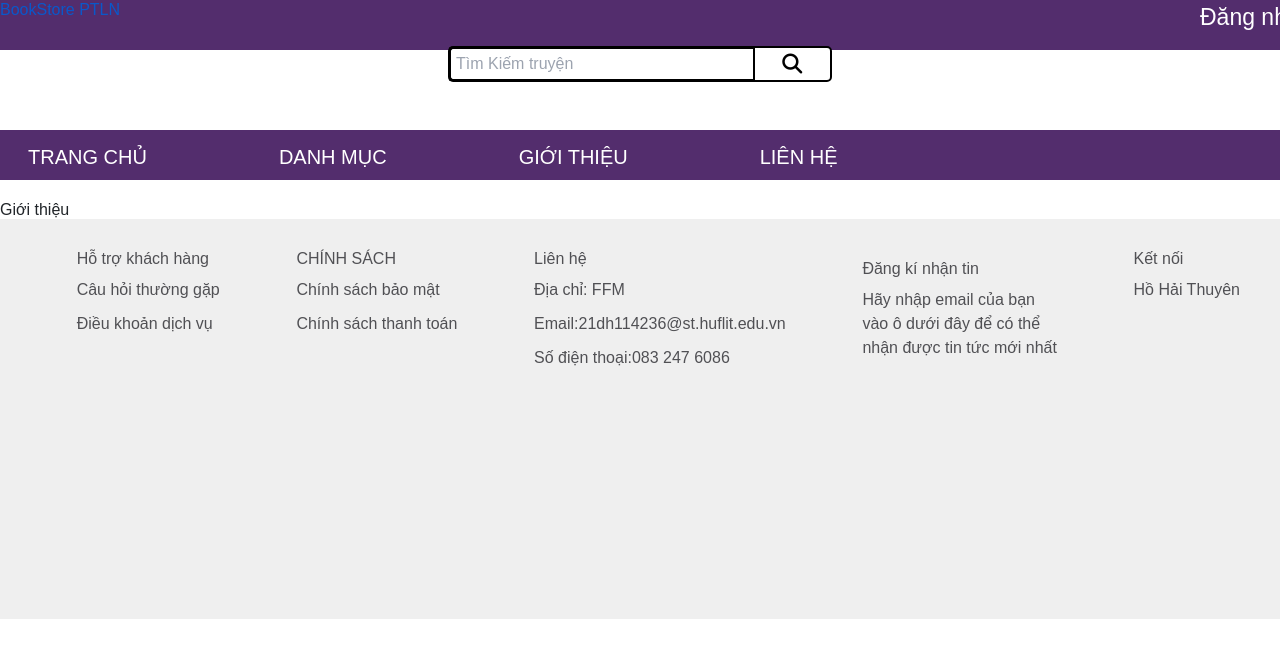
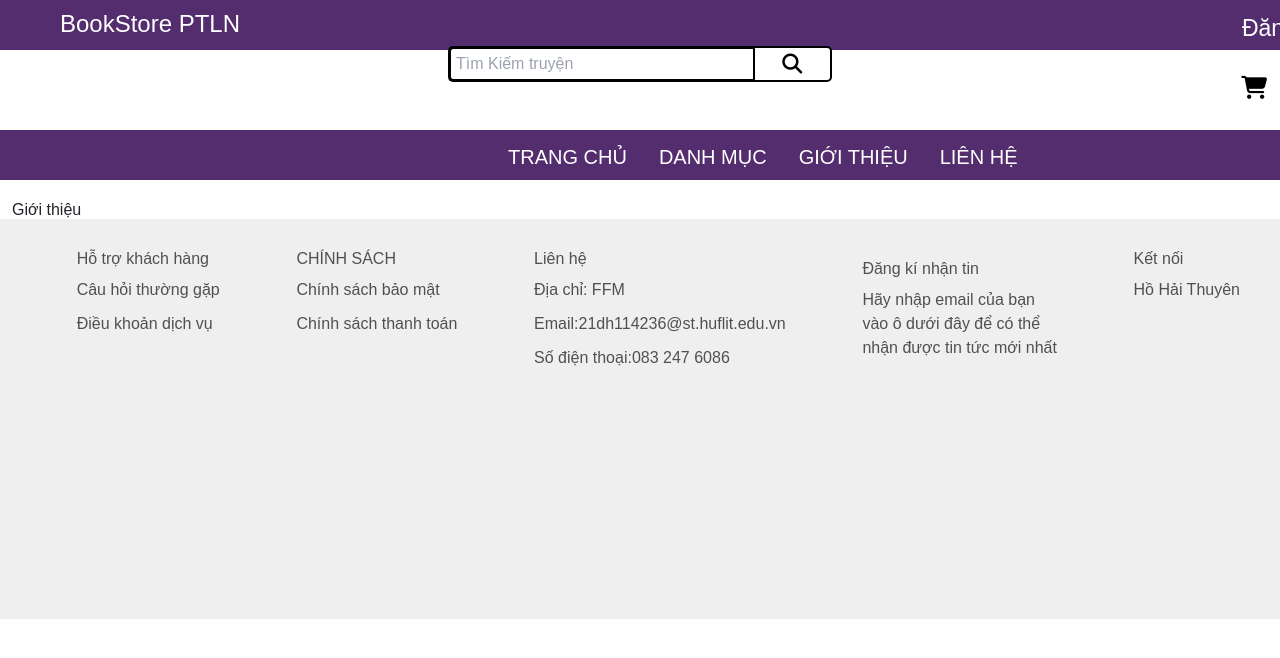
Before and after one commit to GS-755/ffm-fe, a React (Vite) app: page /about in a window 1280 px wide. Shown: the top 658 px of the page. Built offline with nearby package versions, Linux system fonts and the light colour scheme; a web font is replaced by a local one.

Commit message:
Complete base of sponsor

```diff
--- a/src/component/About.tsx
+++ b/src/component/About.tsx
@@ -3,7 +3,7 @@ import { MainLayout } from "../layout/Layout"
 function About() {
   return (
     <MainLayout>
-      <div>
+      <div className="container">
         <h1>Giới thiệu</h1>
       </div>
     </MainLayout>
--- a/src/layout/Navbar.tsx
+++ b/src/layout/Navbar.tsx
@@ -1,20 +1,4 @@
-// import "../style/thuyen/AcountStyle.css";
-// import "../style/thuyen/DetailsStyle.css";
-// import "../style/thuyen/Font.css";
-// import "../style/thuyen/FooterStyle.css";
-// import "../style/thuyen/inline.css";
-// import "../style/thuyen/LayoutCart.css";
-// import "../style/thuyen/LayoutStyle.css";
-// import "../style/thuyen/menu.css";
-// import "../style/thuyen/mystyle.css";
-// import "../style/thuyen/PagedList.css";
-// import "../style/thuyen/PageStyle.css";
-// import "../style/thuyen/ProductsStyle.css";
-// import "../style/thuyen/profile.css";
-// import "../style/thuyen/ProViewStyle.css";
-// import "../style/thuyen/Site.css";
-// import "../style/thuyen/StyleWeb.css";
-
+import "../style/thuyen/inline.css";
 import { Link } from "react-router-dom";
 
 const Navbar = () => {
@@ -24,12 +8,19 @@ const Navbar = () => {
                 <div className="wrapper">
                     <div className="TenWeb">
                         <a href="#" className="link">
-                            <h4 className="brand-name">BookStore PTLN</h4>
+                            <h4 className="text brand-name">BookStore PTLN</h4>
                         </a>
                     </div>
-                    <div className="text brand-name">
-                        <a href="#">Đăng nhập</a> |
-                        <a href="#"> Đăng ký</a>
+                    <div className="brand-name">
+                        <div className="text-white mx-3">
+                            <a href="#" className="link">Đăng nhập</a> |
+                            <a href="#" className="link"> Đăng ký</a>
+                        </div>
+                        <div className="mt-4 text brand-name-dark align-middle">
+                            <a href="#"><i className="fa-solid fa-cart-shopping"></i></a>
+                            <a href="#">&emsp;Giỏ hàng</a>
+                            <span className="badge cart-number">(999)</span>
+                        </div>
                     </div>
                 </div>
             </div>
@@ -45,25 +36,20 @@ const Navbar = () => {
                             </div>
                         </form>
                     </div>
-                    <div className="text brand-name-dark">
-                        <a href="#">Giỏ hàng</a>
-                        <a href="#" className="cl-browncyan"><i className="fa-solid fa-cart-shopping"></i></a>
-                        <span className="badge cart-number">(999)</span>
-                    </div>
                 </div>
             </div>
             <div id="horizontalmenu">
-                <ul className="ml-35rem">
-                    <li className="menu-item">
+                <ul style={{ textAlign: "center" }} className="ml-30rem">
+                    <li className="nav-link">
                         <Link to="/">TRANG CHỦ</Link>
                     </li>
-                    <li className="menu-item">
+                    <li className="nav-link">
                         <a href="#">DANH MỤC</a>
                     </li>
-                    <li className="menu-item">
+                    <li className="nav-link">
                         <Link to="/about">GIỚI THIỆU</Link>
                     </li>
-                    <li className="menu-item">
+                    <li className="nav-link">
                         <a href="#div-footer">LIÊN HỆ</a>
                     </li>
                 </ul>
--- a/src/style/thuyen/StyleWeb.css
+++ b/src/style/thuyen/StyleWeb.css
@@ -27,7 +27,12 @@ body a {
     text-decoration: none;
     font-family: 'Nunito Sans', sans-serif;
     font-size: 23px;
-    color: white;
+}
+.text-white a {
+    text-decoration: none;
+    font-family: 'Nunito Sans', sans-serif;
+    font-size: 23px;
+    color: #fff;
 }
 
 #nav {
--- a/src/style/thuyen/inline.css
+++ b/src/style/thuyen/inline.css
@@ -1,16 +1,18 @@
 .link { text-decoration: none; }
 .cl-browncyan { color: #505054; }
-.ml-35rem { margin-left: 35rem; }
+.ml-30rem { margin-left: 30rem; }
 .brand-name {
   color:white;
   text-align: center;
   margin-top: 10px;
+  font-size: 1.5rem;
 }
 .brand-name-dark {
   text-align: center;
   margin-top: 10px;
+  color: #000;
 }
 .cart-number {
-  color: red;
+  color: #f00;
   margin-left: 10px;
 }
```
Also changed, not shown: src/layout/Layout.tsx (+0 -16 lines).
